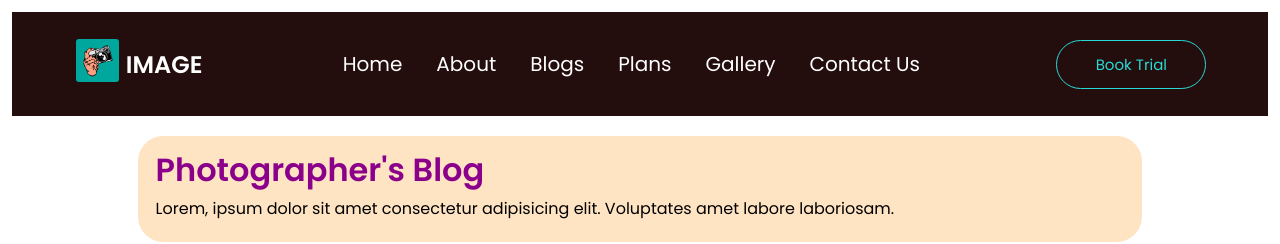
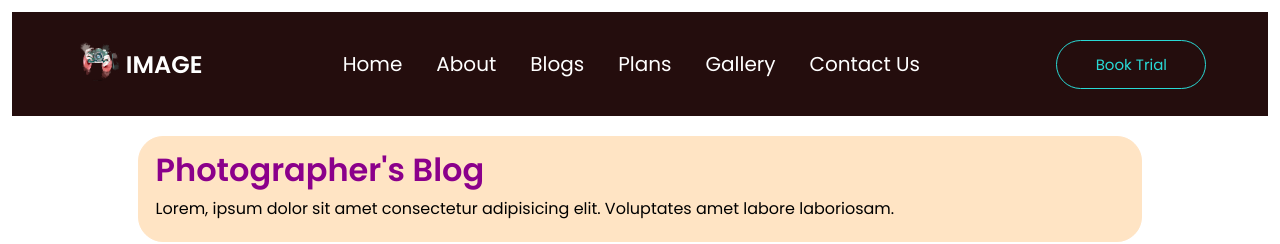
Before and after one commit to Imprayas12/Full-Stack-Exam-Assignment, a plain HTML site: page index.html in a window 1280 px wide. Shown: the top 244 px of the page. Drawn offline with Linux system fonts and the light colour scheme.

Commit message:
image logo

```diff
--- a/index.html
+++ b/index.html
@@ -15,7 +15,7 @@
 <body>
     <nav class="header">
         <div class="logo-item">
-            <img src="rm234-binn-11b.jpg" alt="">
+            <img src="—Pngtree—hand-painted watercolor green camera hand_4263235.png" alt="">
             <h1>IMAGE</h1>
         </div>
         <div class="menu">
--- a/style.css
+++ b/style.css
@@ -5,6 +5,9 @@
     transition: 0.5s;
 }
 
+body {
+    overflow-x: hidden;
+}
 /* html {
     font-size: 70%;
 } */
```
Also changed, not shown: —Pngtree—hand-painted watercolor green camera hand_4263235.png (added).
